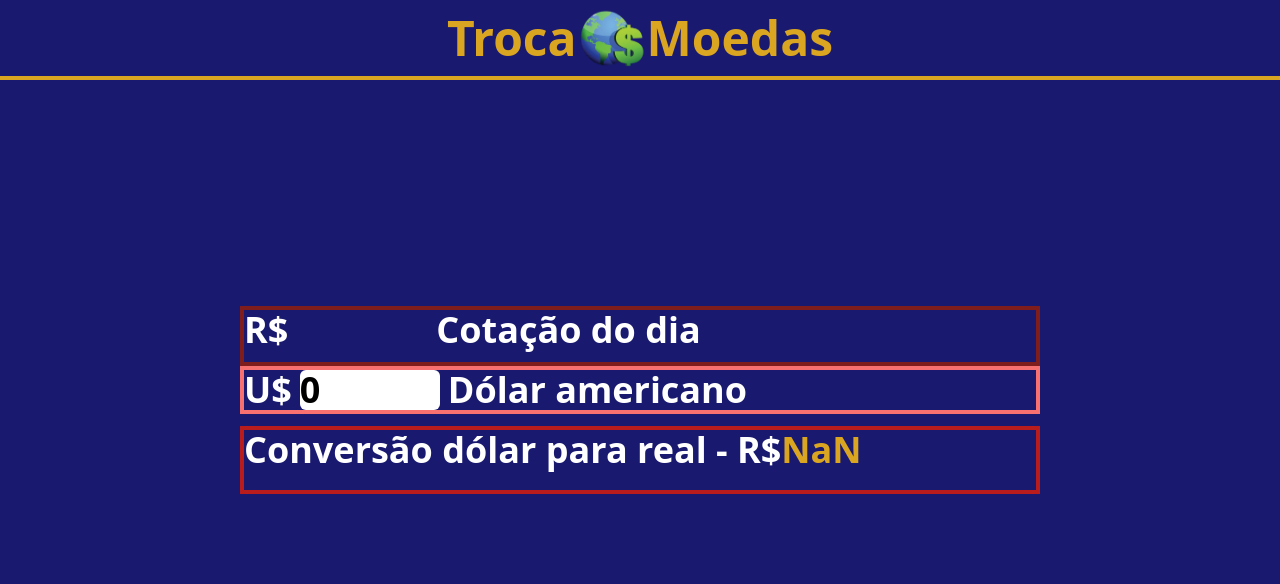
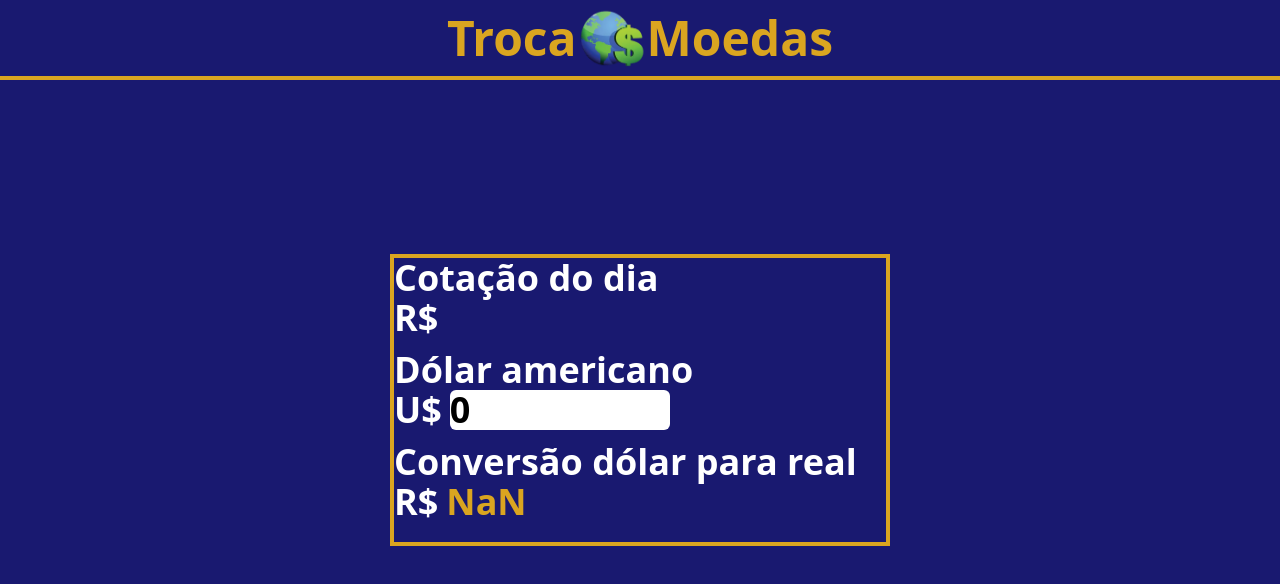
Before and after one commit to CarlosMeyer2021/trocamoedas, a React (Create React App) app: page / in a window 1280 px wide. Shown: the top 584 px of the page. Built offline with nearby package versions, Linux system fonts and the light colour scheme; no server answers.

Commit message:
trocamoedas v0.2

```diff
--- a/src/components/Home.jsx
+++ b/src/components/Home.jsx
@@ -7,7 +7,7 @@ const Home = () => {
   const [dolarDia, setDolarDia] = useState(dataApi)
 
 
-  const url = 'http://economia.awesomeapi.com.br/json/last/USD-BRL,EUR-BRL,BTC-BRL'
+  const url = 'https://economia.awesomeapi.com.br/json/last/USD-BRL,EUR-BRL,BTC-BRL'
   axios.get(url)
     .then(response => {
       setDataApi(response.data.USDBRL.ask)
@@ -30,31 +30,47 @@ const Home = () => {
   return (
     <div className=' w-full h-screen flex justify-center items-center  bg-[#191970] text-gray-300 border-[#DAA520]'>
 
-      <div className='w-[800px] h-[200px]'>
+      <div className='w-[500px] h-[200px]'>
 
-        <form action="" className='flex justify-center items-center w-full h-full text-4xl'>
+        <form action="" className='flex justify-center items-center w-full h-full sm:text-2xl md:text-4xl lg:text-4xl'>
 
-          <div className='w-full'>
+          <div className='w-full border-4 border-[#DAA520]'>
 
-            <div className='flex pb-3 justify-start items-center w-full border-4 border-red-900'>
-              <span className='text-white font-bold mr-2'>R$</span>
-              <input type="number" className='font-bold rounded-md text-[#DAA520] w-[140px] bg-transparent ' value={dataApi} />
-              <span className='text-white font-bold'>Cotação do dia</span>
+            <div className='pb-3 justify-center items-center w-full'>
+
+              <div className=''>
+                <span className='text-white font-bold'>Cotação do dia</span>
+              </div>
+
+              <div>
+                <span className='text-white font-bold mr-2'>R$</span>
+                <input type="number" className='font-bold rounded-md text-[#DAA520] w-[220px] bg-transparent ' value={dataApi} />
+              </div>
+
             </div>
 
-            <div className='flex pb-3 justify-center items-center'>
 
-              <div className='flex justify-start items-start border-4 border-red-400 w-full'>
-                <span className='text-white mr-2 font-bold'>U$</span>
-                <input type="number" className='mr-2 rounded-md text-black w-[140px] font-bold' value={dolar} onChange={capturaValor} />
+
+            <div className='justify-start items-center w-full pb-3 '>
+              <div>
                 <span className='text-white font-bold'>Dólar americano</span>
               </div>
+              <div>
+                <span className='text-white mr-2 font-bold'>U$</span>
+                <input type="number" className='mr-2 rounded-md text-black w-[220px] font-bold' value={dolar} onChange={capturaValor} />
+              </div>
+
+            </div>
 
 
-            </div>
-            <div className='flex pb-5 justify-start items-center border-4 border-red-700'>
-              <span className='text-white font-bold'>Conversão dólar para real - R$</span>
-              <div className='text-[#DAA520] font-bold'>{dolarDia}</div>
+            <div className='pb-5 justify-center items-center'>
+              <div>
+                <span className='text-white font-bold'>Conversão dólar para real</span>
+              </div>
+              <div className='flex'>
+                <span className='text-white mr-2 font-bold'>R$</span>
+                <div className='text-[#DAA520] font-bold'>{dolarDia}</div>
+              </div>
             </div>
 
           </div>
```
